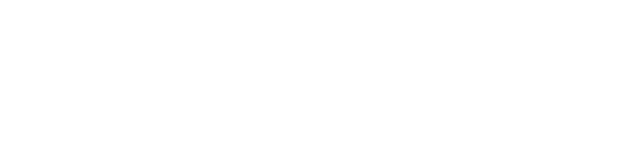
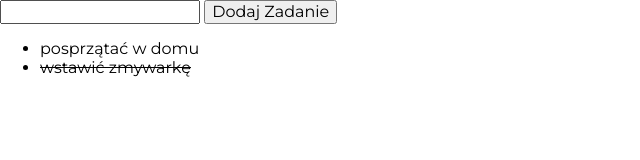
Before and after one commit to sebanek96/TO-DO-LIST, a plain HTML site: page index.html in a window 1280 px wide. Shown: the whole page, without its empty margins (0-640 px from the left). Drawn offline with nearby package versions, Linux system fonts and the light colour scheme.

Commit message:
new task adding and showing done tasks added

```diff
--- a/JS/script.js
+++ b/JS/script.js
@@ -0,0 +1,58 @@
+{
+
+    const tasks = [
+        {
+            content: "posprzątać w domu",
+            done: false,
+        },
+        {
+            content: "wstawić zmywarkę",
+            done: true,
+        },
+    ];
+
+    const render = () => {
+        let htmlString = "";
+
+        for (const task of tasks) {
+            htmlString += `
+                <li${task.done ? " style=\"text-decoration: line-through\"" : ""}>
+                    ${task.content}
+                </li>
+            `;
+        }
+
+        document.querySelector(".js-tasks").innerHTML = htmlString;
+
+    };
+
+    const addNewTask = (newTaskContent) => {
+        tasks.push ({
+            content: newTaskContent,
+        });
+
+        render();
+    };
+
+    const onFormSubmit = (event) => {
+            event.preventDefault();
+
+            const newTaskContent = document.querySelector(".js-newTask").value.trim();
+
+            if (newTaskContent === "") {
+                return;
+            }
+
+            addNewTask(newTaskContent);
+    };
+
+    const init = () => {
+        render();
+
+        const form = document.querySelector(".js-form");
+
+        form.addEventListener("submit", onFormSubmit);
+        };
+
+    init();
+}
--- a/index.html
+++ b/index.html
@@ -6,7 +6,7 @@
     <meta http-equiv="X-UA-Compatible" content="IE=edge">
     <meta name="viewport" content="width=device-width, initial-scale=1.0">
     <link href="CSS/style.css" rel="stylesheet">
-    <script defer="JS/script.js"></script>
+    <script defer src="JS/script.js"></script>
     <link rel="stylesheet" href="https://cdnjs.cloudflare.com/ajax/libs/normalize/8.0.1/normalize.min.css"
         integrity="sha512-NhSC1YmyruXifcj/KFRWoC561YpHpc5Jtzgvbuzx5VozKpWvQ+4nXhPdFgmx8xqexRcpAglTj9sIBWINXa8x5w=="
         crossorigin="anonymous" referrerpolicy="no-referrer" />
@@ -20,6 +20,13 @@
 
 <body>
 
+    <form class="js-form">
+        <input class="js-newTask">
+        <button class="button">Dodaj Zadanie</button>
+    </form>
+
+    <ul class="js-tasks"></ul>
+
 </body>
 
 </html>
```
